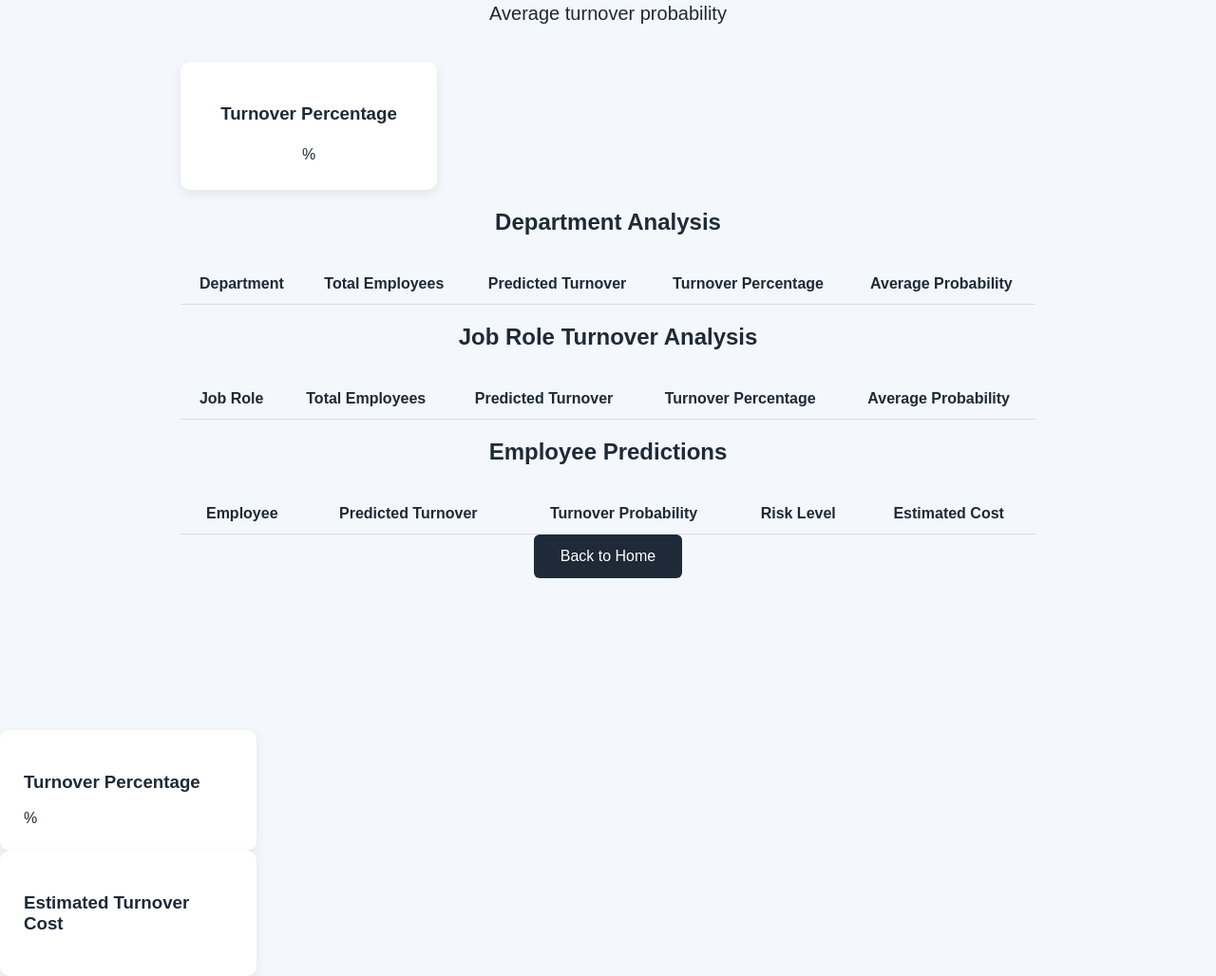
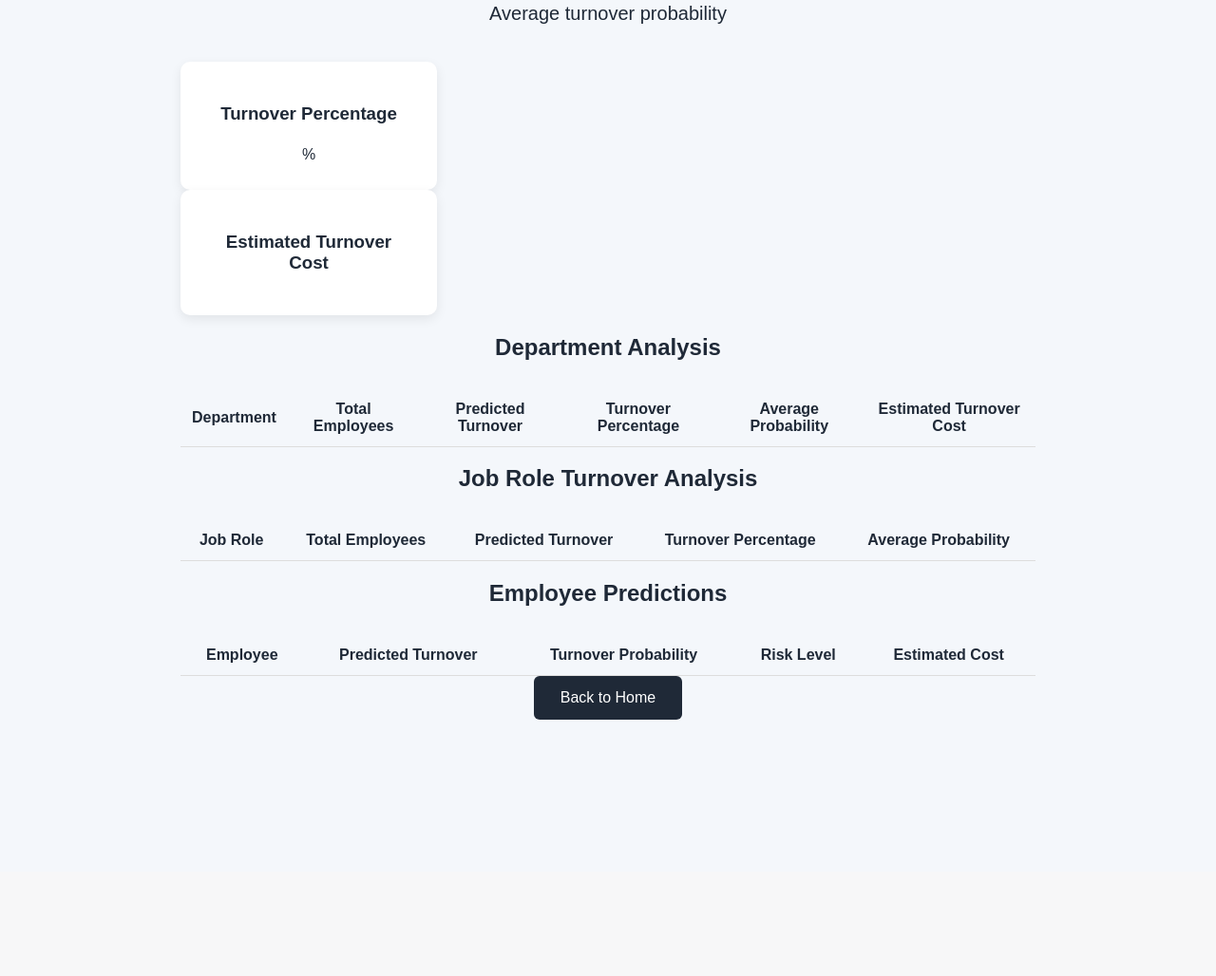
Before and after one commit to shridhartapakire/employee-turnover-prediction, a Django app: template templates/prediction_result.html in a window 1280 px wide. Shown: the part 517-1545 px from the top of the page at 95% size. After the commit the page ends 1275 px from the top, so only its background shows below. Run offline with Django 5.2, Linux system fonts and the light colour scheme; the template is opened without the code that fills it, so the values that code supplies are empty.

Commit message:
Add department turnover cost analysis

```diff
--- a/templates/prediction_result.html
+++ b/templates/prediction_result.html
@@ -41,6 +41,11 @@
             <p>{{ turnover_percentage }}%</p>
         </div>
 
+        <div class="kpi-card">
+            <h3>Estimated Turnover Cost</h3>
+            <p>{{ total_turnover_cost|floatformat:2 }}</p>
+        </div>
+
         <h2>Department Analysis</h2>
 
         <table>
@@ -51,6 +56,7 @@
                     <th>Predicted Turnover</th>
                     <th>Turnover Percentage</th>
                     <th>Average Probability</th>
+                    <th>Estimated Turnover Cost</th>
                 </tr>
             </thead>
 
@@ -62,6 +68,9 @@
                     <td>{{ department.predicted_turnover }}</td>
                     <td>{{ department.turnover_percentage }}%</td>
                     <td>{{ department.average_probability }}%</td>
+                    <td>
+                        {{ department.estimated_turnover_cost|floatformat:2 }}
+                    </td>
                 </tr>
                 {% endfor %}
             </tbody>
@@ -141,14 +150,5 @@
 
     </main>
 
-    <div class="kpi-card">
-        <h3>Turnover Percentage</h3>
-        <p>{{ turnover_percentage }}%</p>
-    </div>
-
-    <div class="kpi-card">
-        <h3>Estimated Turnover Cost</h3>
-        <p>{{ total_turnover_cost|floatformat:2 }}</p>
-    </div>
 </body>
 </html>
```
Also changed, not shown: core/views.py (+40 -53 lines).
